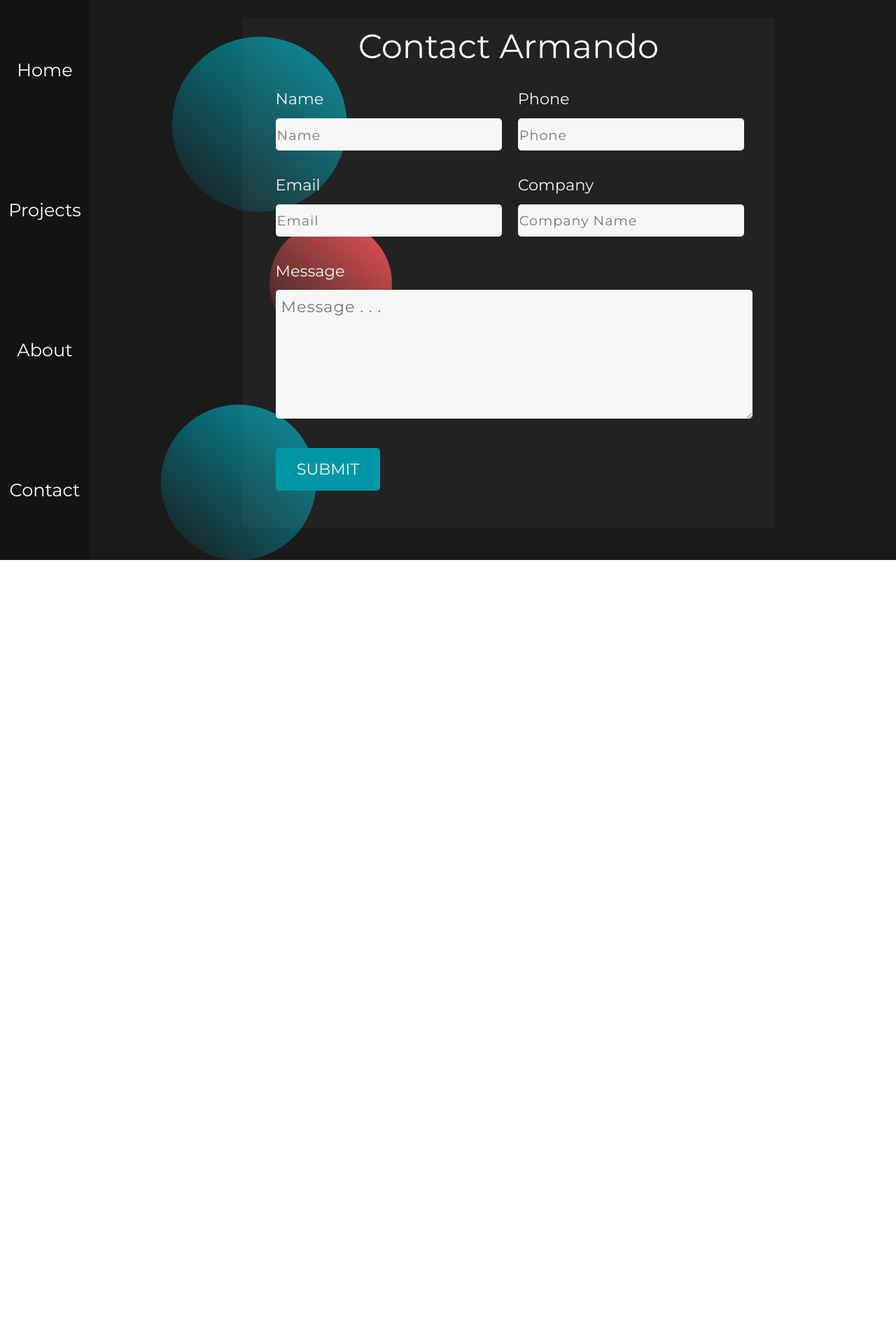
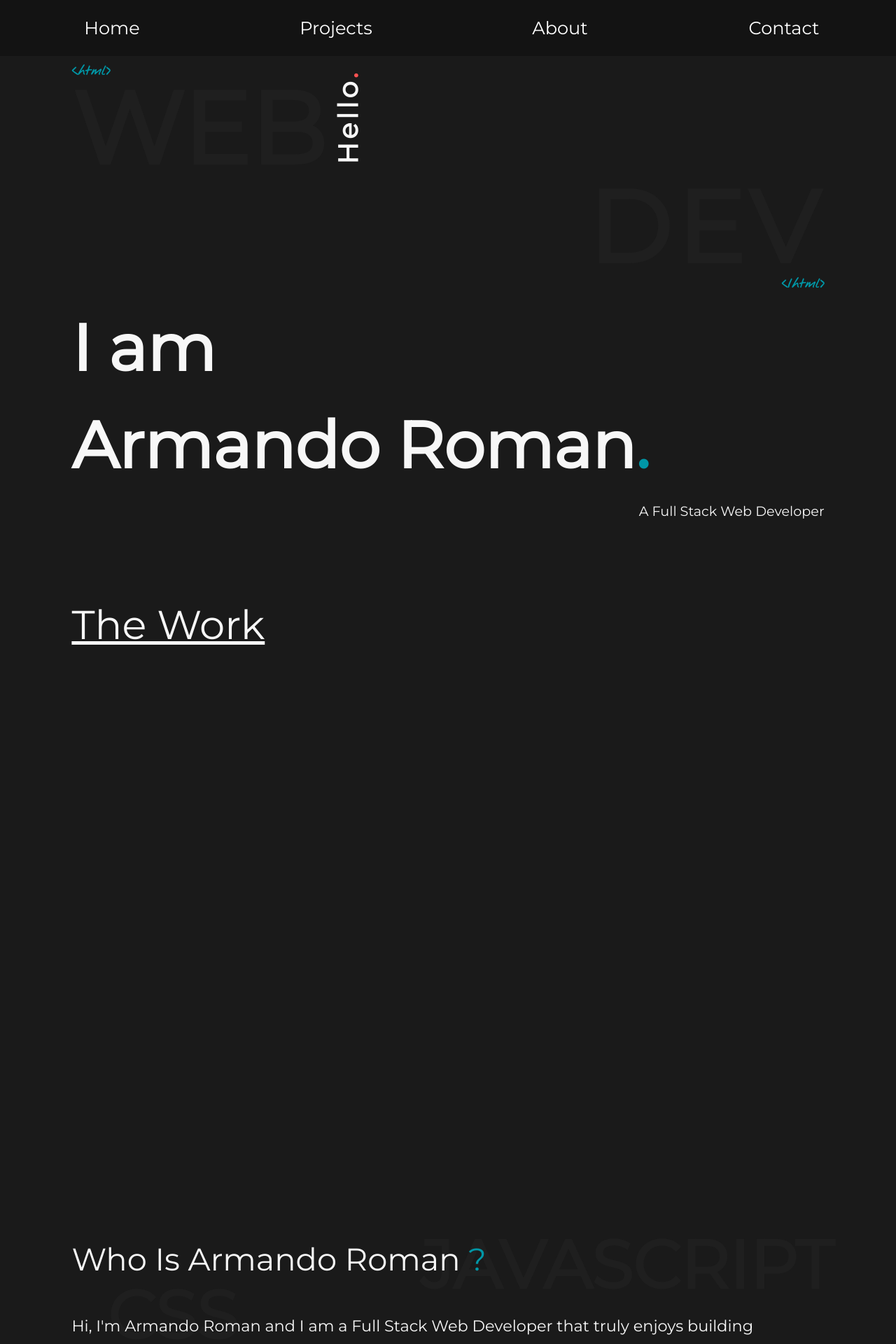
Before and after one commit to armandoroman1016/armando_roman_portfolio, a React (Create React App) app in the folder armando_roman_portfolio/: page /contact in a window 1280 px wide. Shown: the top 1920 px of the page at 70% size. Before the commit the page ends 800 px from the top, so only its background shows below. Built offline with nearby package versions, Linux system fonts and the light colour scheme; a web font is replaced by a local one.

Commit message:
large tablet view complete

```diff
--- a/armando_roman_portfolio/src/App.js
+++ b/armando_roman_portfolio/src/App.js
@@ -16,7 +16,7 @@ function App() {
   return (
     <div className="App">
     <NavBar width = {width}/>
-      { width > 768 ?
+      { width > 1400 ?
         <div>
           <Route render= {({location}) => (
             <TransitionGroup>
--- a/armando_roman_portfolio/src/styles/About.scss
+++ b/armando_roman_portfolio/src/styles/About.scss
@@ -8,7 +8,7 @@
     z-index: -1;
     overflow: hidden;
 
-    @include tablet {
+    @include xl-tablet {
         display: flex;
         flex-direction: column;
         justify-content: space-evenly;
@@ -32,7 +32,7 @@
         justify-content: space-between;
         z-index: 1;
 
-        @include tablet {
+        @include xl-tablet {
             top: auto;
             left: auto;
             position: relative;
@@ -54,7 +54,7 @@
         h2 {
             font-size: 3.2rem;
 
-            @include tablet {
+            @include xl-tablet {
                 font-size:2.8rem;
             }
 
@@ -80,7 +80,7 @@
             margin-top: 3%;
             padding: 2% 0;
 
-            @include tablet {
+            @include xl-tablet {
                 height: auto;
                 font-size:1.4rem;
                 line-height: 1.7;
@@ -96,7 +96,7 @@
                 margin: auto 0;
                 height: 33%;
 
-                @include tablet {
+                @include xl-tablet {
                     height: auto;
                     padding: 2rem 0 0 0;
                 }
@@ -124,7 +124,7 @@
         z-index: 1;
         border: 2px solid $green;
 
-        @include tablet {
+        @include xl-tablet {
             position: relative;
             left: auto;
             top: auto;
--- a/armando_roman_portfolio/src/styles/Contact.scss
+++ b/armando_roman_portfolio/src/styles/Contact.scss
@@ -8,7 +8,7 @@
     z-index: -2;
     max-width: 100vw;
 
-    @include tablet {
+    @include xl-tablet {
         width: 100%;
         height: 100%;
         padding: 4% 0;
@@ -29,7 +29,7 @@
         border-radius: 5px;
         z-index: 100;
 
-        @include tablet {
+        @include xl-tablet {
             background-color: rgba(lighten($background-color, 10%), 1);
             padding: 0;
             margin: 0 auto;
@@ -49,7 +49,7 @@
             font-size: 3rem;
             height: 10%;
 
-            @include tablet {
+            @include xl-tablet {
                 padding: 0;
                 margin: 0;
                 font-size: 2.4rem;
@@ -90,7 +90,7 @@
                 .company {
                     width: 48%;
 
-                    @include tablet {
+                    @include xl-tablet {
                         width: 45%;
                         margin: 3% 3%;
                     }
@@ -137,7 +137,7 @@
                     display: flex;
                     justify-content: space-between;
 
-                    @include tablet {
+                    @include xl-tablet {
                         font-size: 1.2rem;
                     }
 
@@ -159,7 +159,7 @@
                 flex-direction: column;
 
                 label {
-                    @include tablet {
+                    @include xl-tablet {
                         width: 94%;
                         margin: 3% auto;
                     }
@@ -185,7 +185,7 @@
                     font-family: "Montserrat", "Merriweather", "Times New Roman", Times,
                         serif;
 
-                    @include tablet {
+                    @include xl-tablet {
                         font-size: 1.2rem;
                         line-height: 1.25;
                         padding: 0;
@@ -209,7 +209,7 @@
             align-content: center;
             height: 10%;
 
-            @include tablet {
+            @include xl-tablet {
                 width: 94%;
                 margin: 5% auto;
                 height: 100%;
@@ -234,7 +234,7 @@
                 width: 22.5%;
                 height: 100%;
 
-                @include tablet {
+                @include xl-tablet {
                    padding: .5rem 0;
                 }
 
@@ -253,7 +253,7 @@
                 font-size: 1.6rem;
                 font-weight: 800;
 
-                @include tablet {
+                @include xl-tablet {
                     font-size:1.4rem;
                     width: auto;
                 }
@@ -310,7 +310,7 @@
 .circle-one,
 .circle-two,
 .circle-three {
-    @include tablet {
+    @include xl-tablet {
         display: none;
     }
 }
--- a/armando_roman_portfolio/src/styles/LandingPage.scss
+++ b/armando_roman_portfolio/src/styles/LandingPage.scss
@@ -21,7 +21,7 @@
         justify-content: space-between;
         font-family: 'Montserrat', 'Merriweather', 'Times New Roman', Times, serif;
 
-        @include tablet {
+        @include xl-tablet {
             bottom: 0;
             left: 0;
             bottom: 68%;
@@ -42,7 +42,7 @@
             font-weight: 700;
             letter-spacing: .5rem;
 
-            @include tablet {
+            @include xl-tablet {
                 font-size: 9rem;
                 letter-spacing: 0;
             }
@@ -61,7 +61,7 @@
             font-family: 'Nothing You Could Do', 'Liu Jian Mao Cao', 'Merriweather', 'Times New Roman', Times, serif;
             letter-spacing: .1rem;
 
-            @include tablet {
+            @include xl-tablet {
                 letter-spacing: 0;
             }
 
@@ -84,7 +84,7 @@
                 color: $font-color;
                 font-weight: 900;
 
-                @include tablet {
+                @include xl-tablet {
                     left: 0;
                     left: 90%;
                     top: 25%;
@@ -119,7 +119,7 @@
         font-weight: 700;
         font-family: 'Montserrat', 'Merriweather', 'Times New Roman', Times, serif;
 
-        @include tablet {
+        @include xl-tablet {
             bottom: 0;
             left: 0;
             right: 0;
@@ -143,7 +143,7 @@
             font-size: 14rem;
             letter-spacing: .5rem;
 
-            @include tablet {
+            @include xl-tablet {
                 font-size: 9rem;
             }
 
@@ -161,7 +161,7 @@
             font-family: 'Nothing You Could Do', 'Liu Jian Mao Cao', 'Merriweather', 'Times New Roman', Times, serif;
             letter-spacing: .1rem;
 
-            @include tablet {
+            @include xl-tablet {
                 letter-spacing: 0;
             }
 
@@ -183,7 +183,7 @@
         justify-content: space-around;
         padding-left: 62%;
 
-        @include tablet {
+        @include xl-tablet {
             position: absolute;
             padding: 0;
             width: 84%;
@@ -210,7 +210,7 @@
             font-weight: 900;
             line-height: 1.5;
 
-            @include tablet {
+            @include xl-tablet {
                 font-size: 5.8rem;
 
             }
@@ -231,7 +231,7 @@
             margin: 0 12% 5% 0;
             line-height: .5;
 
-            @include tablet {
+            @include xl-tablet {
                 margin: 0 0 5% 0;
                 text-align: right;
             }
--- a/armando_roman_portfolio/src/styles/Projects.scss
+++ b/armando_roman_portfolio/src/styles/Projects.scss
@@ -5,7 +5,7 @@
     font-family: 'Montserrat', 'Merriweather', 'Times New Roman', Times, serif;
     max-width: 100vw;
 
-    @include tablet {
+    @include xl-tablet {
         min-height: 0;
     }
 
@@ -22,7 +22,7 @@
         margin-left: 18%;
         margin-top: 5%;
 
-        @include tablet {
+        @include xl-tablet {
             margin-left: 0;
             width: 84%;
             justify-content: space-around;
@@ -60,7 +60,7 @@
             margin: 50px 0;
             color: $font-color;
 
-            @include tablet {
+            @include xl-tablet {
                 padding: 4rem 0;
                 margin: 0;
                 width: 100%;
@@ -79,7 +79,7 @@
                 width: 90%;
                 z-index: 1;
 
-                @include tablet {
+                @include xl-tablet {
                     font-size:2rem;
                     margin-bottom: 5%;
                     font-weight: 800;
@@ -99,7 +99,7 @@
                 width: 100%;
                 height: 100%;
 
-                @include tablet {
+                @include xl-tablet {
                     flex-wrap: wrap;
                 }
 
@@ -117,7 +117,7 @@
                     z-index: 0;
                     filter: drop-shadow(0px 5px 3px black);
 
-                    @include tablet {
+                    @include xl-tablet {
                         margin: 0;
                         margin-top: 4%;
                         width: 40%;
@@ -132,7 +132,7 @@
                 .mobile-mock {
                     transform: translateY(8%);
 
-                    @include tablet {
+                    @include xl-tablet {
                         transform: translateY(0);
                     }
 
@@ -149,7 +149,7 @@
                     width: 60%;
                     color: $font-color;
 
-                    @include tablet {
+                    @include xl-tablet {
                         width: 100%;
                     }
 
@@ -167,7 +167,7 @@
                 align-items: center;
                 margin-top: 6%;
 
-                @include tablet {
+                @include xl-tablet {
                     flex-direction: column;
                     height: 30%;
                     width: 40%;
--- a/armando_roman_portfolio/src/styles/index.scss
+++ b/armando_roman_portfolio/src/styles/index.scss
@@ -12,7 +12,7 @@
     position: absolute;
     left: 0;
     right: 0;
-    @include tablet{
+    @include xl-tablet{
        position: relative;
     }
     @include mobile{
--- a/armando_roman_portfolio/src/styles/mixins.scss
+++ b/armando_roman_portfolio/src/styles/mixins.scss
@@ -5,3 +5,7 @@
 @mixin tablet {
     @media(max-width: 768px) {@content; }
 }
+
+@mixin xl-tablet {
+    @media(max-width: 1400px) {@content; }
+}
--- a/armando_roman_portfolio/src/styles/nav.scss
+++ b/armando_roman_portfolio/src/styles/nav.scss
@@ -16,7 +16,7 @@
         top: 100%;
     }
 
-    @include tablet {
+    @include xl-tablet {
         height: 10vh;
         width: 100vw;
         left: 0;
@@ -33,7 +33,7 @@
         font-size: 1.6rem;
         list-style: none;
 
-        @include tablet {
+        @include xl-tablet {
             flex-direction: row;
         }
 
```
